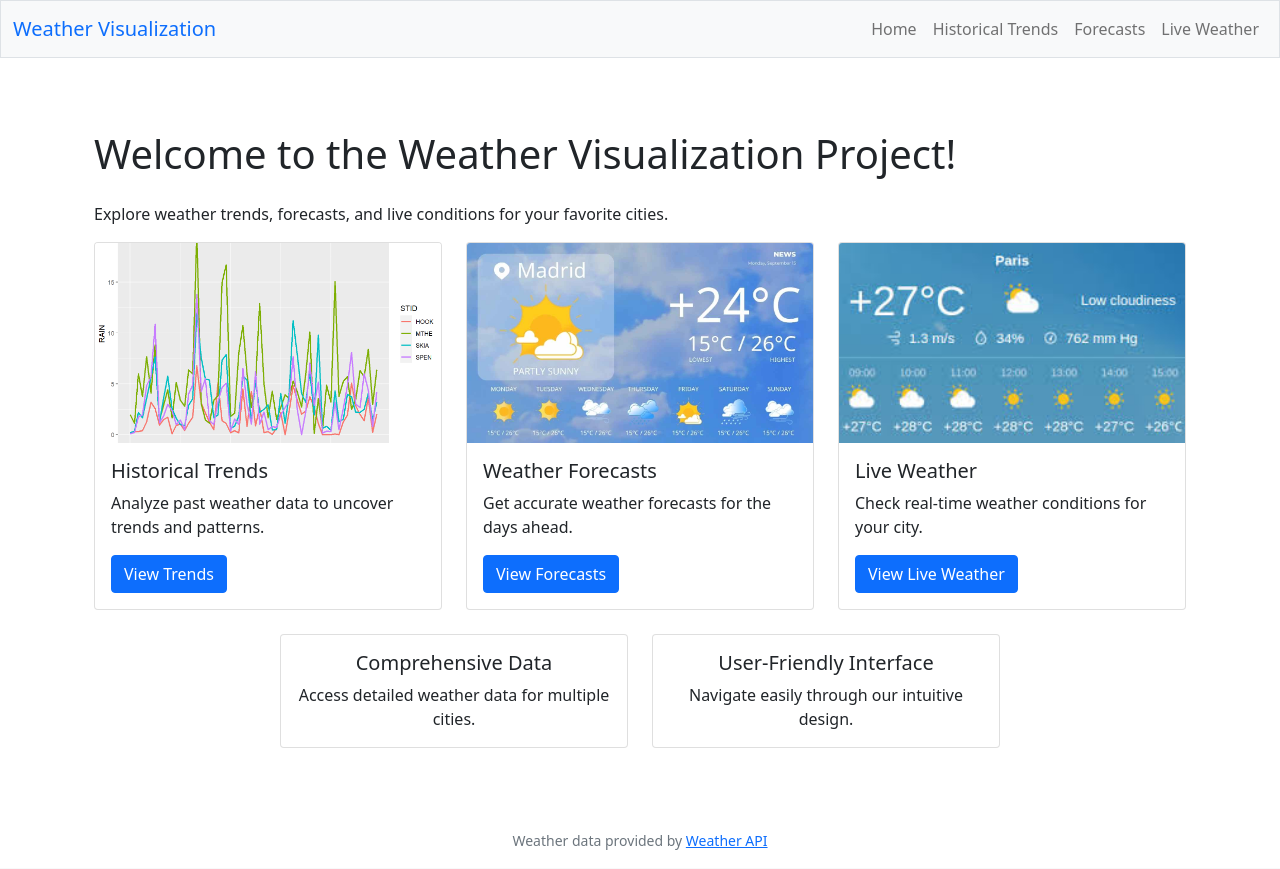
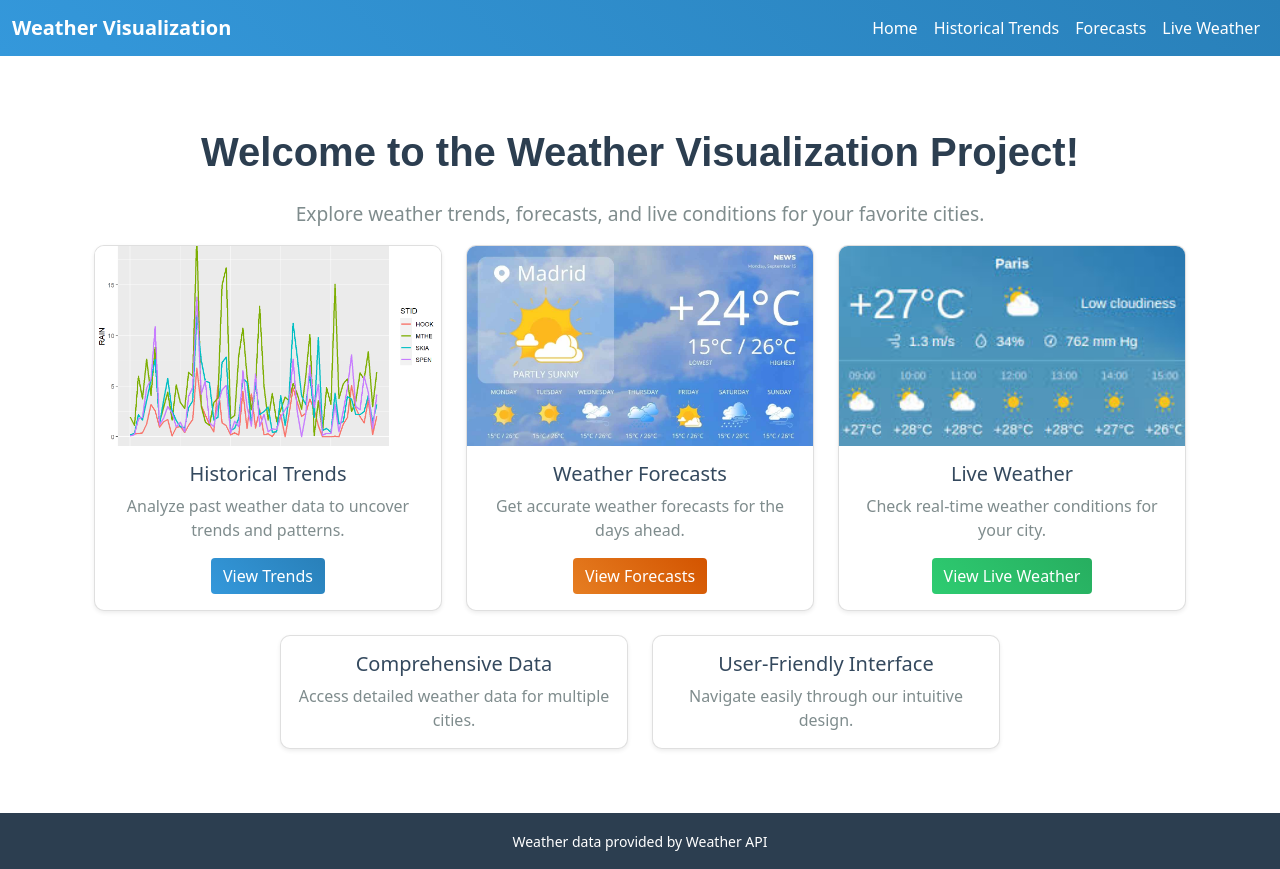
Before and after one commit to zombie-programmer-code/DA332_course_project_weather_visualization, a Python web app: template templates/home.html in a window 1280 px wide. Run offline with Jinja, Linux system fonts and the light colour scheme; the template is opened without the code that fills it, so the values that code supplies are empty.

Commit message:
added styling

```diff
--- a/templates/home.html
+++ b/templates/home.html
@@ -6,38 +6,42 @@ Welcome to Weather Visualization!
 
 {% block main %}
 <div class="container mt-4">
-    <h1 class="mb-4">Welcome to the Weather Visualization Project!</h1>
-    <p>Explore weather trends, forecasts, and live conditions for your favorite cities.</p>
+    <h1 class="mb-4 text-center" style="font-family: 'Arial', sans-serif; font-weight: bold; color: #2c3e50;">
+        Welcome to the Weather Visualization Project!
+    </h1>
+    <p class="text-center" style="font-size: 1.2rem; color: #7f8c8d;">
+        Explore weather trends, forecasts, and live conditions for your favorite cities.
+    </p>
 
     <!-- Call to Action -->
     <div class="row mb-4 justify-content-center">
         <div class="col-md-6 col-lg-4">
-            <div class="card h-100">
+            <div class="card h-100 shadow-sm" style="border-radius: 10px; overflow: hidden; transition: transform 0.3s;">
                 <img src="{{ url_for('static', filename='historical_trends.png') }}" class="card-img-top" alt="Historical Trends" style="height: 200px; object-fit: cover;">
-                <div class="card-body">
-                    <h5 class="card-title">Historical Trends</h5>
-                    <p class="card-text">Analyze past weather data to uncover trends and patterns.</p>
-                    <a href="/historical_trends" class="btn btn-primary">View Trends</a>
+                <div class="card-body text-center">
+                    <h5 class="card-title" style="color: #34495e;">Historical Trends</h5>
+                    <p class="card-text" style="color: #7f8c8d;">Analyze past weather data to uncover trends and patterns.</p>
+                    <a href="/historical_trends" class="btn btn-primary" style="background: linear-gradient(45deg, #3498db, #2980b9); border: none;">View Trends</a>
                 </div>
             </div>
         </div>
         <div class="col-md-6 col-lg-4">
-            <div class="card h-100">
+            <div class="card h-100 shadow-sm" style="border-radius: 10px; overflow: hidden; transition: transform 0.3s;">
                 <img src="{{ url_for('static', filename='forecasts.jpg') }}" class="card-img-top" alt="Forecasts" style="height: 200px; object-fit: cover;">
-                <div class="card-body">
-                    <h5 class="card-title">Weather Forecasts</h5>
-                    <p class="card-text">Get accurate weather forecasts for the days ahead.</p>
-                    <a href="/forecasts" class="btn btn-primary">View Forecasts</a>
+                <div class="card-body text-center">
+                    <h5 class="card-title" style="color: #34495e;">Weather Forecasts</h5>
+                    <p class="card-text" style="color: #7f8c8d;">Get accurate weather forecasts for the days ahead.</p>
+                    <a href="/forecasts" class="btn btn-primary" style="background: linear-gradient(45deg, #e67e22, #d35400); border: none;">View Forecasts</a>
                 </div>
             </div>
         </div>
         <div class="col-md-6 col-lg-4">
-            <div class="card h-100">
+            <div class="card h-100 shadow-sm" style="border-radius: 10px; overflow: hidden; transition: transform 0.3s;">
                 <img src="{{ url_for('static', filename='live_weather.jpeg') }}" class="card-img-top" alt="Live Weather" style="height: 200px; object-fit: cover;">
-                <div class="card-body">
-                    <h5 class="card-title">Live Weather</h5>
-                    <p class="card-text">Check real-time weather conditions for your city.</p>
-                    <a href="/live_weather" class="btn btn-primary">View Live Weather</a>
+                <div class="card-body text-center">
+                    <h5 class="card-title" style="color: #34495e;">Live Weather</h5>
+                    <p class="card-text" style="color: #7f8c8d;">Check real-time weather conditions for your city.</p>
+                    <a href="/live_weather" class="btn btn-primary" style="background: linear-gradient(45deg, #2ecc71, #27ae60); border: none;">View Live Weather</a>
                 </div>
             </div>
         </div>
@@ -46,22 +50,21 @@ Welcome to Weather Visualization!
     <!-- Features -->
     <div class="row text-center justify-content-center">
         <div class="col-md-6 col-lg-4 mb-3">
-            <div class="card h-100">
+            <div class="card h-100 shadow-sm" style="border-radius: 10px; overflow: hidden;">
                 <div class="card-body">
-                    <h5 class="card-title">Comprehensive Data</h5>
-                    <p class="card-text">Access detailed weather data for multiple cities.</p>
+                    <h5 class="card-title" style="color: #34495e;">Comprehensive Data</h5>
+                    <p class="card-text" style="color: #7f8c8d;">Access detailed weather data for multiple cities.</p>
                 </div>
             </div>
         </div>
         <div class="col-md-6 col-lg-4 mb-3">
-            <div class="card h-100">
+            <div class="card h-100 shadow-sm" style="border-radius: 10px; overflow: hidden;">
                 <div class="card-body">
-                    <h5 class="card-title">User-Friendly Interface</h5>
-                    <p class="card-text">Navigate easily through our intuitive design.</p>
+                    <h5 class="card-title" style="color: #34495e;">User-Friendly Interface</h5>
+                    <p class="card-text" style="color: #7f8c8d;">Navigate easily through our intuitive design.</p>
                 </div>
             </div>
         </div>
     </div>
-
 </div>
 {% endblock %}
--- a/templates/layout.html
+++ b/templates/layout.html
@@ -17,18 +17,18 @@
 
 <body>
     <!-- Navigation Bar -->
-    <nav class="navbar navbar-expand-md navbar-light bg-light border">
+    <nav class="navbar navbar-expand-md navbar-light" style="background: linear-gradient(45deg, #3498db, #2980b9);">
         <div class="container-fluid">
-            <a class="navbar-brand" href="/"><span class="text-primary">Weather Visualization</span></a>
+            <a class="navbar-brand text-white fw-bold" href="/">Weather Visualization</a>
             <button class="navbar-toggler" type="button" data-bs-toggle="collapse" data-bs-target="#navbar" aria-controls="navbar" aria-expanded="false" aria-label="Toggle navigation">
                 <span class="navbar-toggler-icon"></span>
             </button>
             <div class="collapse navbar-collapse" id="navbar">
                 <ul class="navbar-nav ms-auto">
-                    <li class="nav-item"><a class="nav-link" href="/">Home</a></li>
-                    <li class="nav-item"><a class="nav-link" href="/historical_trends">Historical Trends</a></li>
-                    <li class="nav-item"><a class="nav-link" href="/forecasts">Forecasts</a></li>
-                    <li class="nav-item"><a class="nav-link" href="/live_weather">Live Weather</a></li>
+                    <li class="nav-item"><a class="nav-link text-white" href="/">Home</a></li>
+                    <li class="nav-item"><a class="nav-link text-white" href="/historical_trends">Historical Trends</a></li>
+                    <li class="nav-item"><a class="nav-link text-white" href="/forecasts">Forecasts</a></li>
+                    <li class="nav-item"><a class="nav-link text-white" href="/live_weather">Live Weather</a></li>
                 </ul>
             </div>
         </div>
@@ -49,8 +49,8 @@
     </main>
 
     <!-- Footer -->
-    <footer class="text-center text-muted py-3">
-        <small>Weather data provided by <a href="https://open-meteo.com/">Weather API</a></small>
+    <footer class="text-center text-white py-3" style="background: #2c3e50;">
+        <small>Weather data provided by <a href="https://open-meteo.com/" class="text-white text-decoration-none">Weather API</a></small>
     </footer>
 </body>
 
```
Also changed, not shown: templates/historical_trends.html (+29 -19 lines), templates/historical_trends_plot.html (+26 -9 lines), templates/live_weather.html (+16 -9 lines), templates/live_weather_plot.html (+15 -5 lines), live_weather.db.
